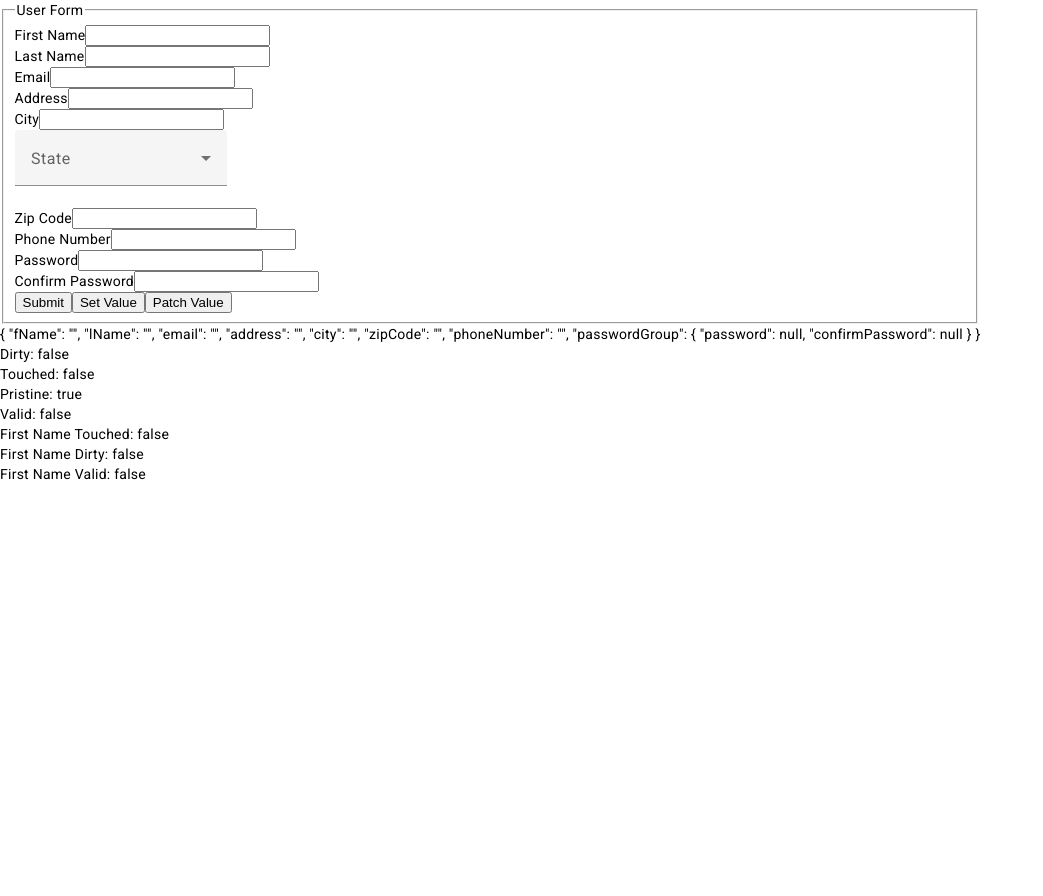
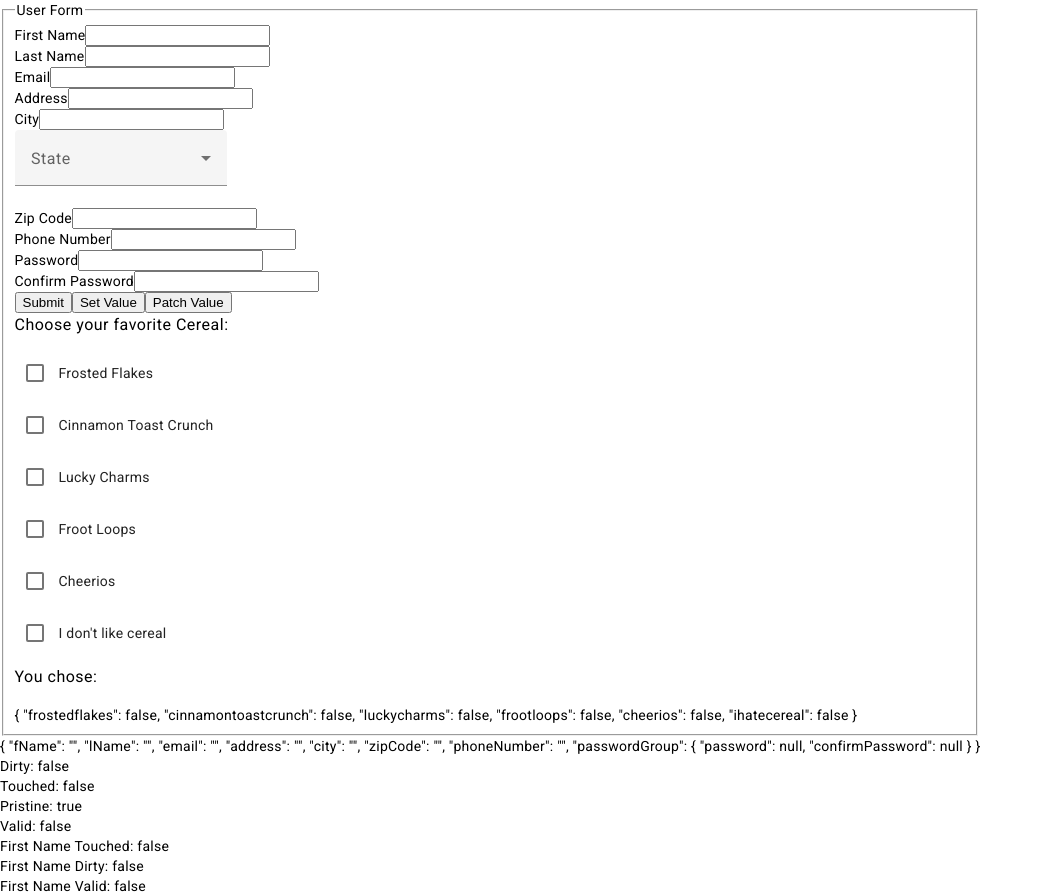
Before and after one commit to Brand0nLe/formspractice, an Angular app: page /userform in a window 1280 px wide. Shown: the whole page, without its empty margins (0-1043 px from the left). Before the commit the page ends 800 px from the top, so only its background shows below. Built offline with nearby package versions, Linux system fonts and the light colour scheme.

Commit message:
add checkbox for cereals

```diff
--- a/src/app/userform/userform.component.html
+++ b/src/app/userform/userform.component.html
@@ -185,6 +185,22 @@
         Patch Value
       </button>
     </form>
+    <section class="example-section" [formGroup]="cereal">
+      <h4>Choose your favorite Cereal:</h4>
+      <p><mat-checkbox formControlName="frostedflakes">Frosted Flakes</mat-checkbox></p>
+      <p><mat-checkbox formControlName="cinnamontoastcrunch">Cinnamon Toast Crunch</mat-checkbox></p>
+      <p><mat-checkbox formControlName="luckycharms">Lucky Charms</mat-checkbox></p>
+      <p><mat-checkbox formControlName="frootloops">Froot Loops</mat-checkbox></p>
+      <p><mat-checkbox formControlName="cheerios">Cheerios</mat-checkbox></p>
+      <p><mat-checkbox formControlName="ihatecereal">I don't like cereal</mat-checkbox></p>
+    </section>
+
+    <section class="example-section" [formGroup]="cereal">
+      <h4>You chose:</h4>
+      {{cereal.value | json}}
+    </section>
+
+
   </fieldset>
 
   <div>
--- a/src/app/userform/userform.component.ts
+++ b/src/app/userform/userform.component.ts
@@ -1,4 +1,6 @@
 import { Component, OnInit } from '@angular/core';
+import { JsonPipe } from '@angular/common';
+
 import { FormGroup, FormControl, Validators, FormBuilder, AbstractControl, FormArray, EmailValidator } from '@angular/forms';
 
 
@@ -29,6 +31,14 @@ export class UserformComponent implements OnInit{
   userForm!: FormGroup;
   formData!: UserForm;
 
+    cereal = this.formBuilder.group({
+      frostedflakes: false,
+      cinnamontoastcrunch: false,
+      luckycharms: false,
+      frootloops: false,
+      cheerios: false,
+      ihatecereal: false,
+    });
 
 
   constructor(private formBuilder: FormBuilder){}
@@ -107,4 +117,7 @@ export class UserformComponent implements OnInit{
 
 
 
+
+
+
 }}
```
